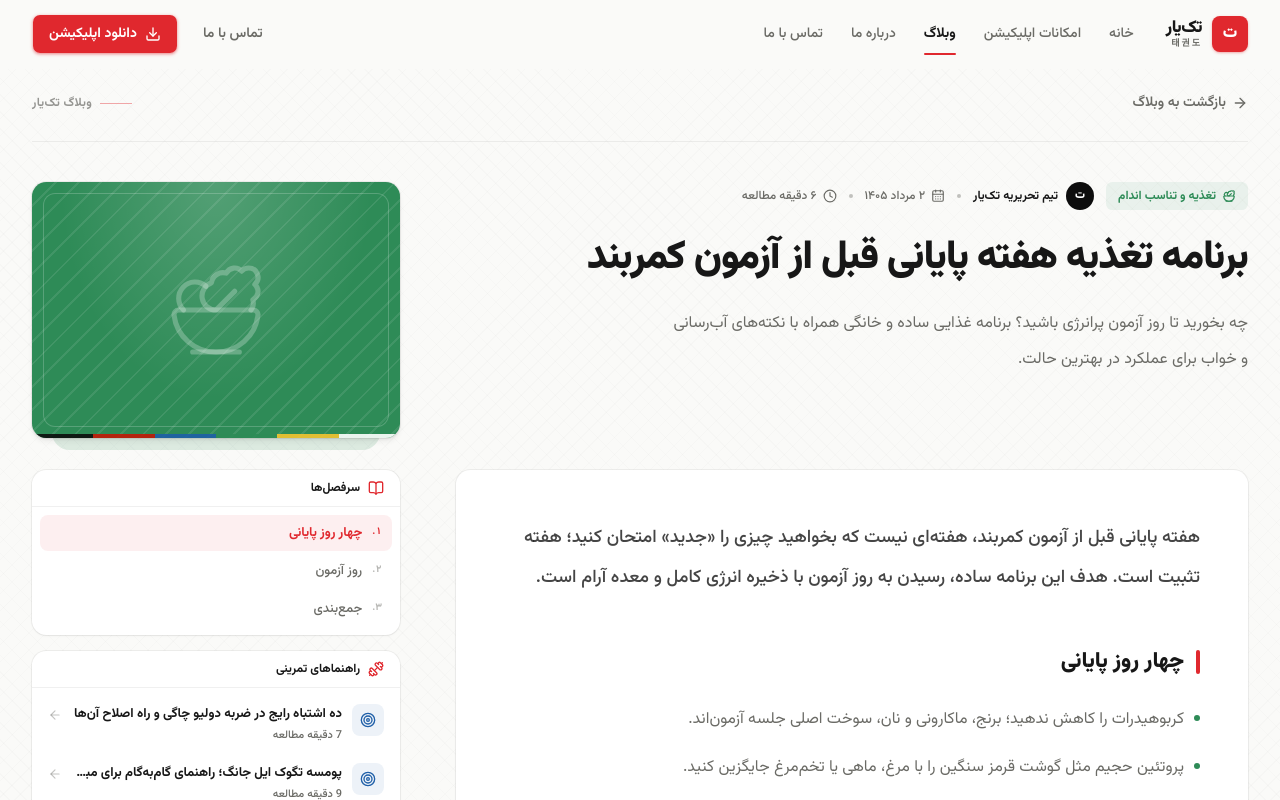
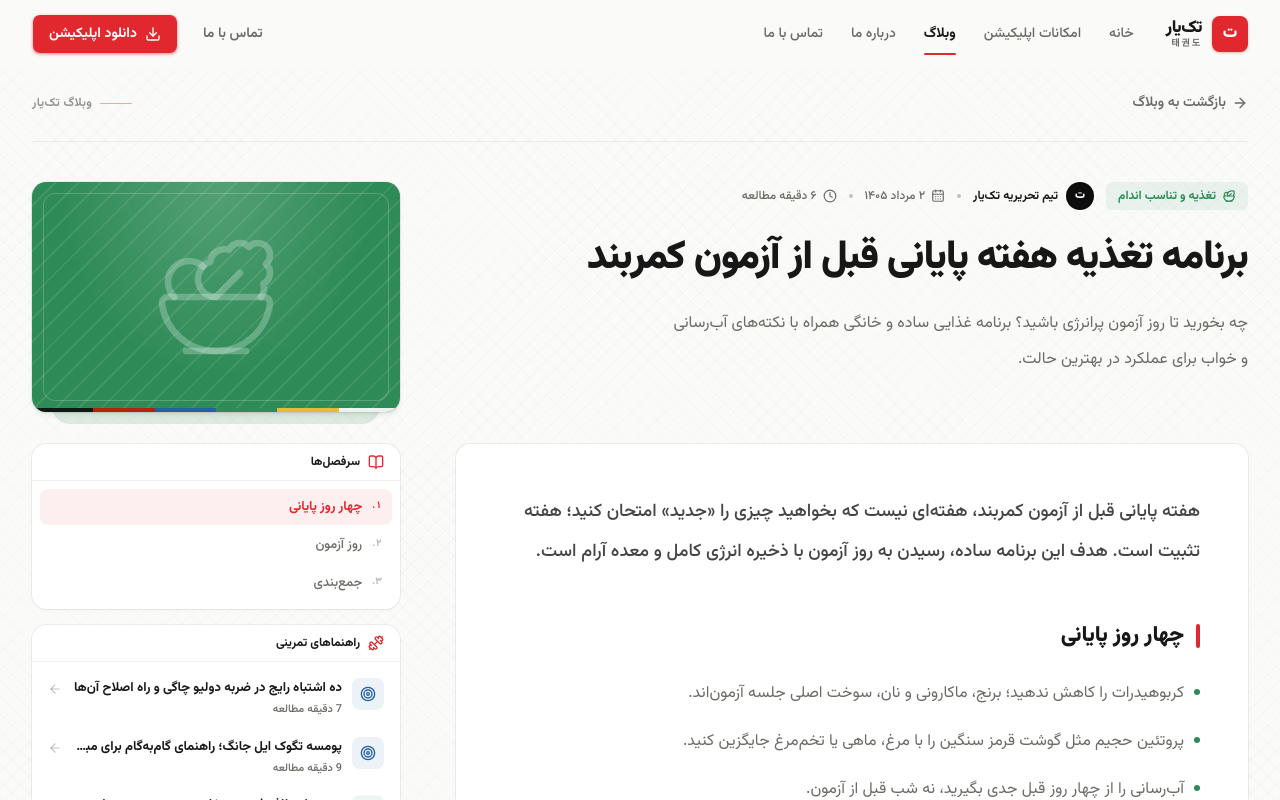
Before and after one commit to MostafaMemari/taekyar-web, a Next.js app: page /blog/belt-test-week-nutrition-plan in a window 1280 px wide. Shown: the top 800 px of the page. Built offline with nearby package versions, Linux system fonts and the light colour scheme.

Commit message:
refactor: simplify PostCover component layout and remove unnecessary styles

```diff
--- a/components/blog/post-cover.tsx
+++ b/components/blog/post-cover.tsx
@@ -6,7 +6,7 @@ export function PostCover({ category }: { category: BlogPost["category"] }) {
   const { color, Icon } = CATEGORY_STYLES[category];
 
   return (
-    <div className="relative w-full">
+    <div className="relative">
       <div
         aria-hidden="true"
         className="absolute inset-x-5 top-5 -bottom-3 hidden rounded-3xl opacity-15 lg:block"
@@ -14,7 +14,7 @@ export function PostCover({ category }: { category: BlogPost["category"] }) {
       />
 
       <div
-        className="relative mx-auto aspect-square w-full max-w-[520px] overflow-hidden rounded-2xl shadow-md shadow-black/[0.07] ring-1 ring-black/[0.06] sm:max-w-[600px] lg:mx-0 lg:aspect-auto lg:h-full lg:min-h-[16rem] lg:max-w-none"
+        className="relative aspect-[16/10] w-full overflow-hidden rounded-2xl shadow-md shadow-black/[0.07] ring-1 ring-black/[0.06]"
         style={{ backgroundColor: color }}
       >
         <div
@@ -24,7 +24,7 @@ export function PostCover({ category }: { category: BlogPost["category"] }) {
         <div aria-hidden="true" className="absolute inset-0 bg-[radial-gradient(ellipse_at_top,rgba(255,255,255,0.18),transparent_60%)]" />
         <Icon
           aria-hidden="true"
-          className="absolute left-1/2 top-1/2 size-28 -translate-x-1/2 -translate-y-1/2 text-white/25 sm:size-36 lg:size-28"
+          className="absolute left-1/2 top-1/2 size-28 -translate-x-1/2 -translate-y-1/2 text-white/25 sm:size-36"
           strokeWidth={1.1}
         />
         <span aria-hidden="true" className="pointer-events-none absolute inset-3 rounded-xl ring-1 ring-white/20" />
```
Also changed, not shown: 1 other file (tests, documents, lock files or other folders).
